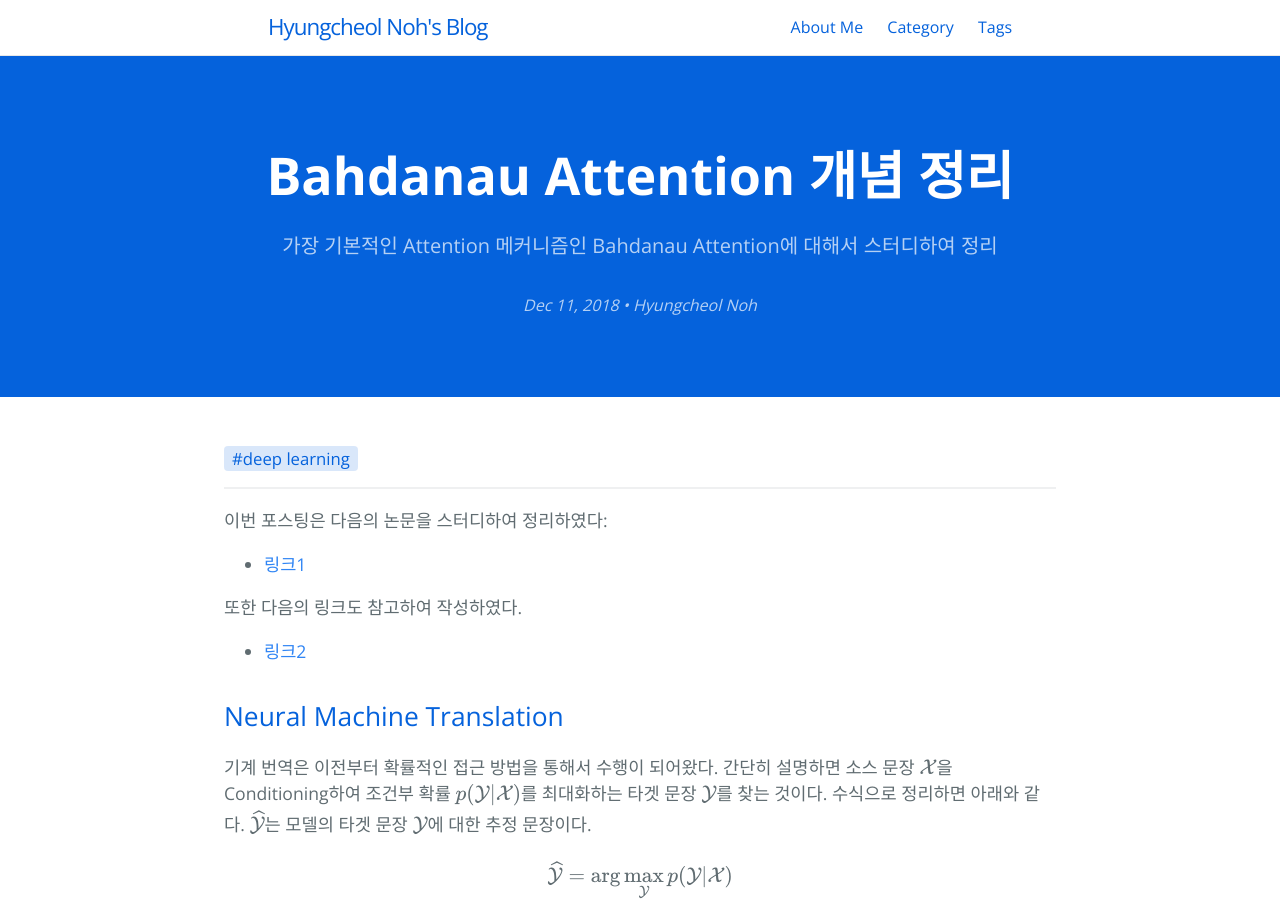
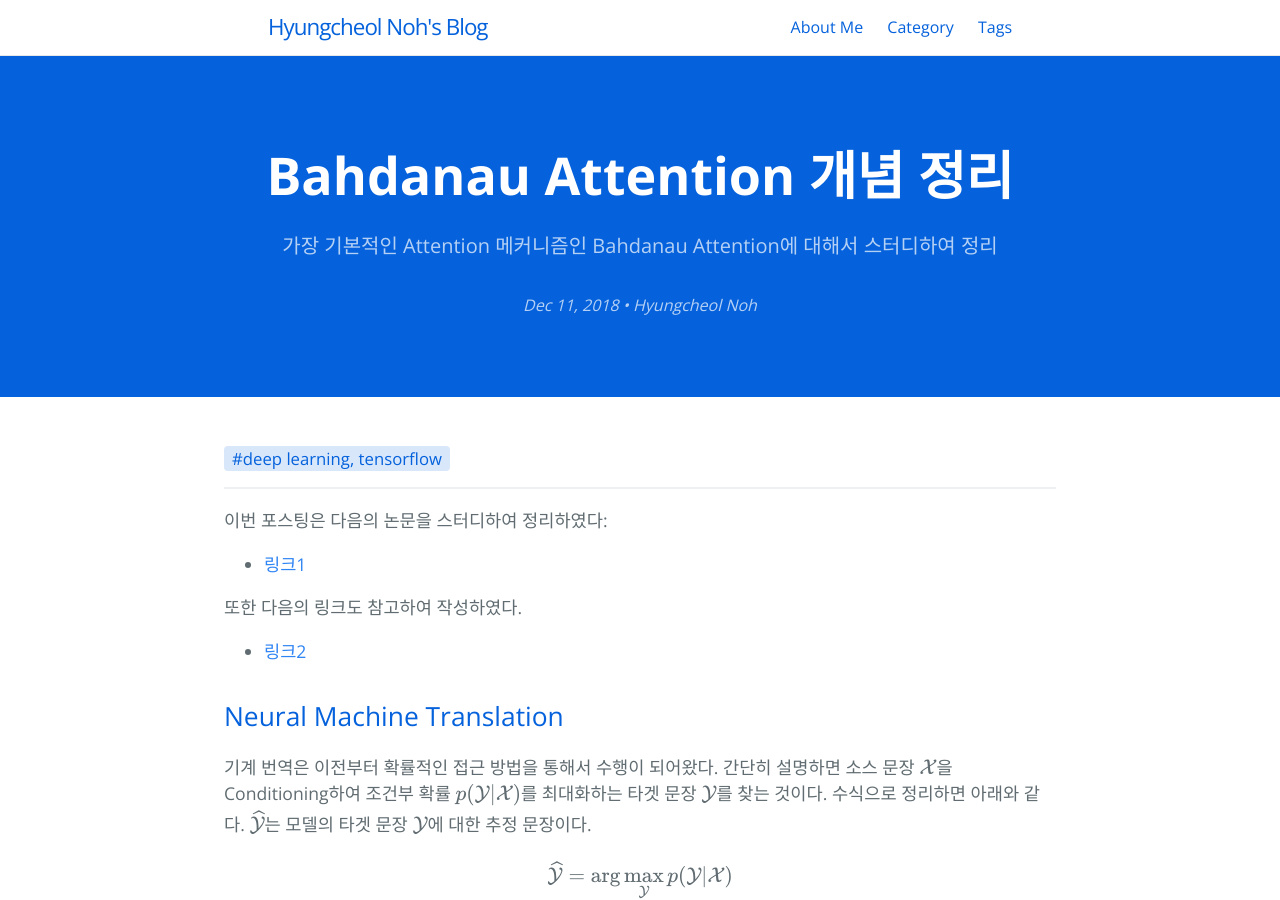
Before and after one commit to hcnoh/hcnoh.github.io, a Jekyll site: the page built from _posts/2018-12-11-bahdanau-attention.md, in a window 1280 px wide and 900 px high. Built offline with Jekyll 4.4.1, drawn with Linux system fonts in a browser that asks for light colours; formulas are drawn with MathJax 3; comment, search, counter and statistics services are not loaded.

Commit message:
Update 2018-12-11-bahdanau-attention.md

```diff
--- a/_posts/2018-12-11-bahdanau-attention.md
+++ b/_posts/2018-12-11-bahdanau-attention.md
@@ -7,7 +7,7 @@ tagline: "가장 기본적인 Attention 메커니즘인 Bahdanau Attention에
 categories:
 - Deep Learning
 tags:
-- deep learning
+- deep learning, tensorflow
 image: /thumbnail-mobile.png
 author: "Hyungcheol Noh"
 permalink: /2018-12-11-bahdanau-attention
```
